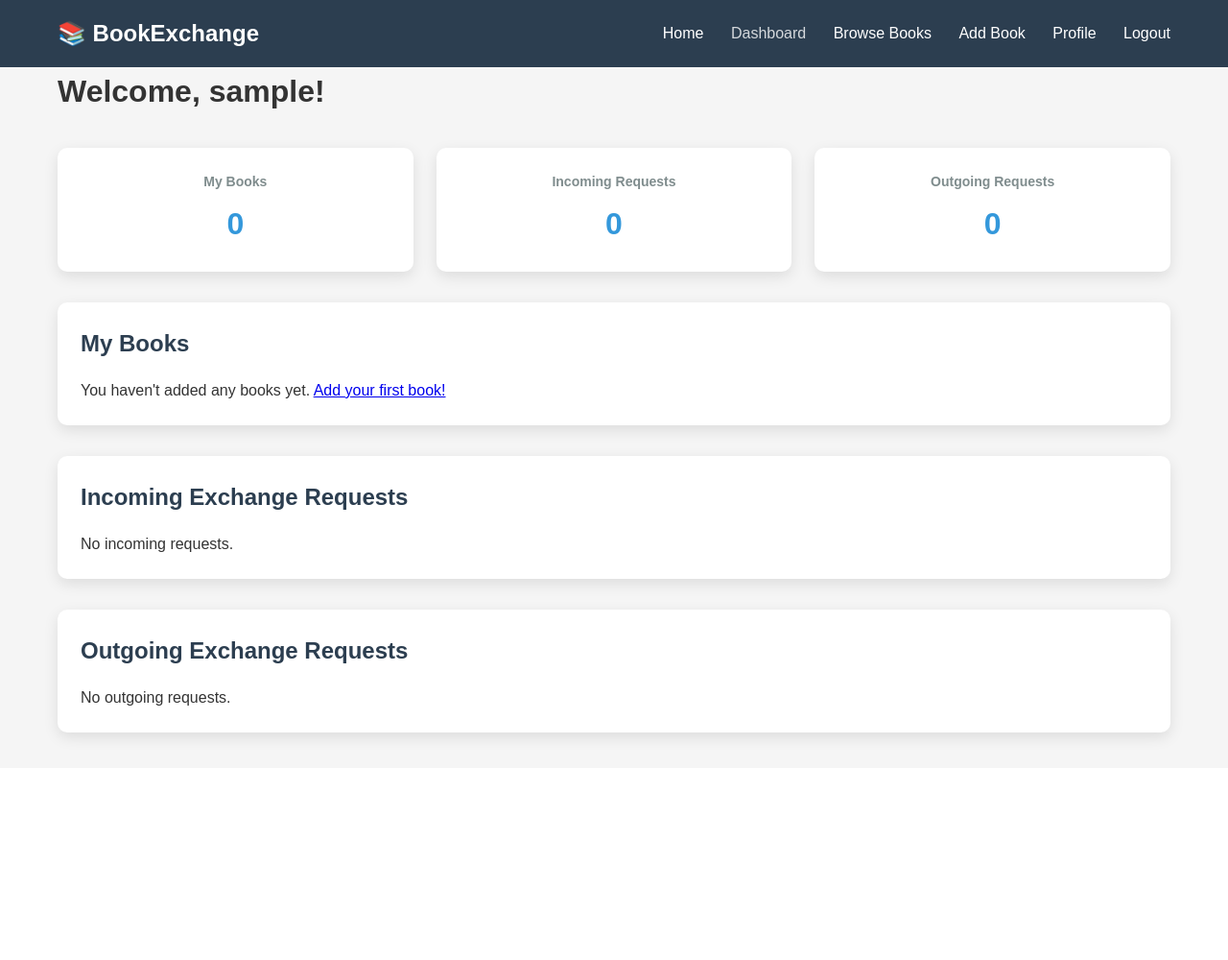
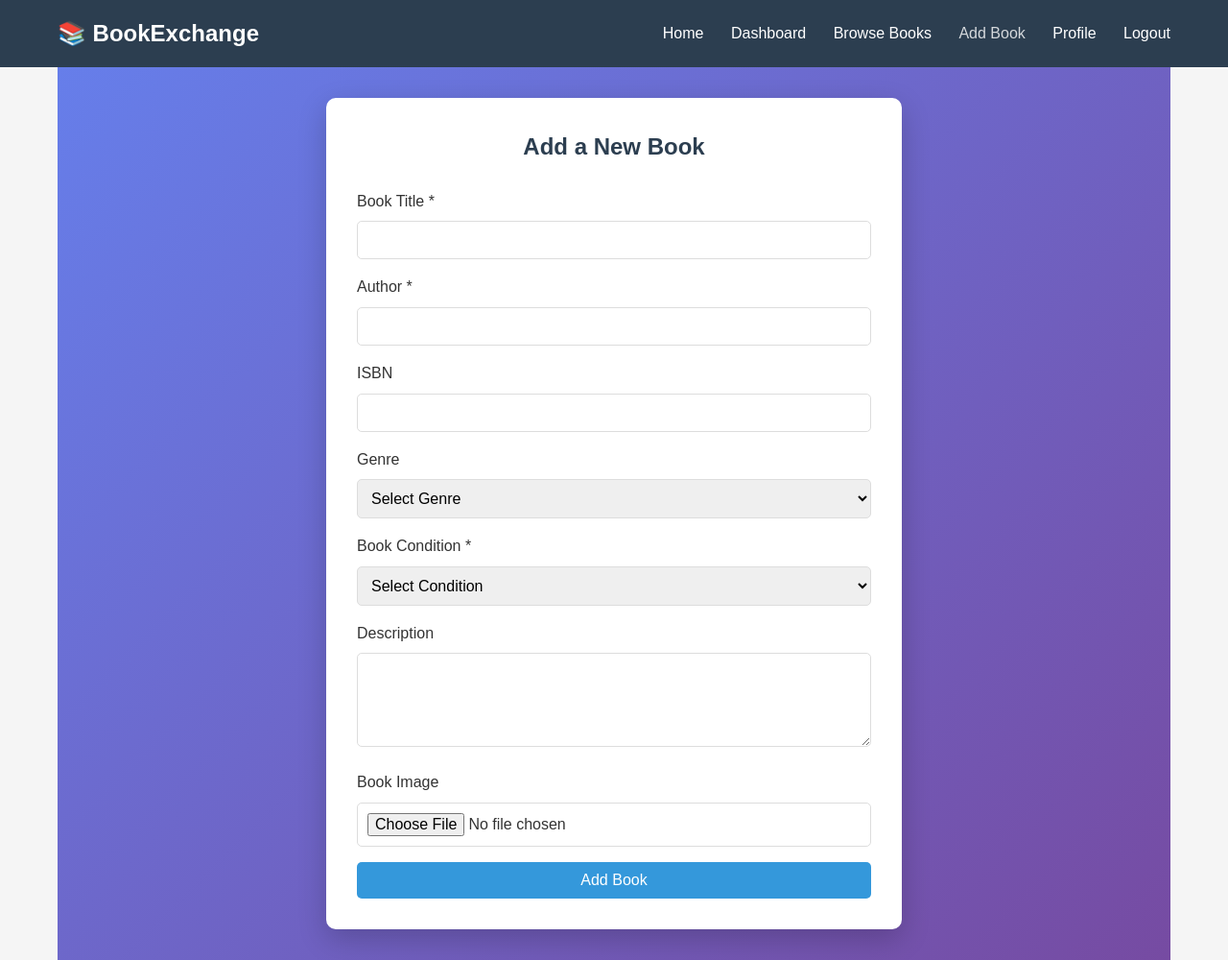
Before and after one commit to HarshaNandini16/dbms_project, a Flask app: template templates/add_book.html in a window 1280 px wide. Shown: the whole page at 96% size. Before the commit the page ends 777 px from the top, so only its background shows below. Run offline with Flask 3, Linux system fonts and the light colour scheme; the template is opened without the code that fills it, so the values that code supplies are empty; the visitor is signed in with stand-in values (Sample User, id 1).

Commit message:
Update add_book.html

```diff
--- a/templates/add_book.html
+++ b/templates/add_book.html
@@ -3,7 +3,7 @@
 <head>
     <meta charset="UTF-8">
     <meta name="viewport" content="width=device-width, initial-scale=1.0">
-    <title>Dashboard - BookExchange</title>
+    <title>Add Book - BookExchange</title>
     <link rel="stylesheet" href="{{ url_for('static', filename='css/style.css') }}">
 </head>
 <body>
@@ -14,9 +14,9 @@
             </div>
             <div class="nav-links">
                 <a href="{{ url_for('index') }}">Home</a>
-                <a href="{{ url_for('dashboard') }}" class="active">Dashboard</a>
+                <a href="{{ url_for('dashboard') }}">Dashboard</a>
                 <a href="{{ url_for('books') }}">Browse Books</a>
-                <a href="{{ url_for('add_book') }}">Add Book</a>
+                <a href="{{ url_for('add_book') }}" class="active">Add Book</a>
                 <a href="{{ url_for('profile') }}">Profile</a>
                 <a href="{{ url_for('logout') }}">Logout</a>
             </div>
@@ -24,113 +24,92 @@
     </nav>
 
     <div class="container">
-        <h1>Welcome, {{ session.username }}!</h1>
+        <div class="auth-container" style="min-height: auto; padding: 2rem;">
+            <div class="auth-card" style="max-width: 600px;">
+                <h2>Add a New Book</h2>
 
-        <div class="dashboard-stats">
-            <div class="stat-card">
-                <h3>My Books</h3>
-                <div class="stat-number">{{ user_books|length }}</div>
+                {% with messages = get_flashed_messages(with_categories=true) %}
+                    {% if messages %}
+                        {% for category, message in messages %}
+                            <div class="alert alert-{{ category }}">{{ message }}</div>
+                        {% endfor %}
+                    {% endif %}
+                {% endwith %}
+
+                <form method="POST" action="{{ url_for('add_book') }}" enctype="multipart/form-data">
+                    <div class="form-group">
+                        <label for="title">Book Title *</label>
+                        <input type="text" id="title" name="title" required>
+                    </div>
+
+                    <div class="form-group">
+                        <label for="author">Author *</label>
+                        <input type="text" id="author" name="author" required>
+                    </div>
+
+                    <div class="form-group">
+                        <label for="isbn">ISBN</label>
+                        <input type="text" id="isbn" name="isbn">
+                    </div>
+
+                    <div class="form-group">
+                        <label for="genre">Genre</label>
+                        <select id="genre" name="genre">
+                            <option value="">Select Genre</option>
+                            <option value="Fiction">Fiction</option>
+                            <option value="Non-Fiction">Non-Fiction</option>
+                            <option value="Science Fiction">Science Fiction</option>
+                            <option value="Fantasy">Fantasy</option>
+                            <option value="Mystery">Mystery</option>
+                            <option value="Romance">Romance</option>
+                            <option value="Biography">Biography</option>
+                            <option value="History">History</option>
+                            <option value="Self-Help">Self-Help</option>
+                            <option value="Children">Children</option>
+                        </select>
+                    </div>
+
+                    <div class="form-group">
+                        <label for="condition">Book Condition *</label>
+                        <select id="condition" name="condition" required>
+                            <option value="">Select Condition</option>
+                            <option value="Like New">Like New</option>
+                            <option value="Very Good">Very Good</option>
+                            <option value="Good">Good</option>
+                            <option value="Acceptable">Acceptable</option>
+                        </select>
+                    </div>
+
+                    <div class="form-group">
+                        <label for="description">Description</label>
+                        <textarea id="description" name="description" rows="4"></textarea>
+                    </div>
+
+                    <div class="form-group">
+                        <label for="image">Book Image</label>
+                        <input type="file" id="image" name="image" accept="image/*" onchange="previewImage(this)">
+                        <img id="imagePreview" style="max-width: 200px; margin-top: 10px; display: none;">
+                    </div>
+
+                    <button type="submit" class="btn btn-primary btn-block">Add Book</button>
+                </form>
             </div>
-            <div class="stat-card">
-                <h3>Incoming Requests</h3>
-                <div class="stat-number">{{ incoming_requests|length }}</div>
-            </div>
-            <div class="stat-card">
-                <h3>Outgoing Requests</h3>
-                <div class="stat-number">{{ outgoing_requests|length }}</div>
-            </div>
-        </div>
-
-        <div class="section">
-            <h2>My Books</h2>
-            {% if user_books %}
-                <div class="books-grid">
-                    {% for book in user_books %}
-                        <div class="book-card">
-                            <div class="book-info">
-                                <h3>{{ book[1] }}</h3>
-                                <p class="author">by {{ book[2] }}</p>
-                                <p>Genre: {{ book[3] }}</p>
-                                <p>Condition: {{ book[4] }}</p>
-                                <p>Status: <span class="status {{ book[5] }}">{{ book[5] }}</span></p>
-                                <small>Added: {{ book[7].strftime('%Y-%m-%d') if book[7] else 'N/A' }}</small>
-                            </div>
-                        </div>
-                    {% endfor %}
-                </div>
-            {% else %}
-                <p>You haven't added any books yet. <a href="{{ url_for('add_book') }}">Add your first book!</a></p>
-            {% endif %}
-        </div>
-
-        <div class="section">
-            <h2>Incoming Exchange Requests</h2>
-            {% if incoming_requests %}
-                <table class="requests-table">
-                    <thead>
-                        <tr>
-                            <th>Book</th>
-                            <th>Requester</th>
-                            <th>Message</th>
-                            <th>Date</th>
-                            <th>Status</th>
-                            <th>Action</th>
-                        </tr>
-                    </thead>
-                    <tbody>
-                        {% for req in incoming_requests %}
-                        <tr>
-                            <td>{{ req[4] }} by {{ req[5] }}</td>
-                            <td>{{ req[6] }}</td>
-                            <td>{{ req[1] }}</td>
-                            <td>{{ req[3].strftime('%Y-%m-%d') if req[3] else 'N/A' }}</td>
-                            <td>{{ req[2] }}</td>
-                            <td>
-                                {% if req[2] == 'pending' %}
-                                    <button onclick="respondRequest({{ req[0] }}, 'accept')" class="btn btn-success btn-sm">Accept</button>
-                                    <button onclick="respondRequest({{ req[0] }}, 'reject')" class="btn btn-danger btn-sm">Reject</button>
-                                {% endif %}
-                            </td>
-                        </tr>
-                        {% endfor %}
-                    </tbody>
-                </table>
-            {% else %}
-                <p>No incoming requests.</p>
-            {% endif %}
-        </div>
-
-        <div class="section">
-            <h2>Outgoing Exchange Requests</h2>
-            {% if outgoing_requests %}
-                <table class="requests-table">
-                    <thead>
-                        <tr>
-                            <th>Book</th>
-                            <th>Owner</th>
-                            <th>Message</th>
-                            <th>Date</th>
-                            <th>Status</th>
-                        </tr>
-                    </thead>
-                    <tbody>
-                        {% for req in outgoing_requests %}
-                        <tr>
-                            <td>{{ req[4] }} by {{ req[5] }}</td>
-                            <td>{{ req[6] }}</td>
-                            <td>{{ req[1] }}</td>
-                            <td>{{ req[3].strftime('%Y-%m-%d') if req[3] else 'N/A' }}</td>
-                            <td>{{ req[2] }}</td>
-                        </tr>
-                        {% endfor %}
-                    </tbody>
-                </table>
-            {% else %}
-                <p>No outgoing requests.</p>
-            {% endif %}
         </div>
     </div>
 
+    <script>
+        function previewImage(input) {
+            const preview = document.getElementById('imagePreview');
+            if (input.files && input.files[0]) {
+                const reader = new FileReader();
+                reader.onload = function(e) {
+                    preview.src = e.target.result;
+                    preview.style.display = 'block';
+                };
+                reader.readAsDataURL(input.files[0]);
+            }
+        }
+    </script>
     <script src="{{ url_for('static', filename='js/main.js') }}"></script>
 </body>
 </html>
```
